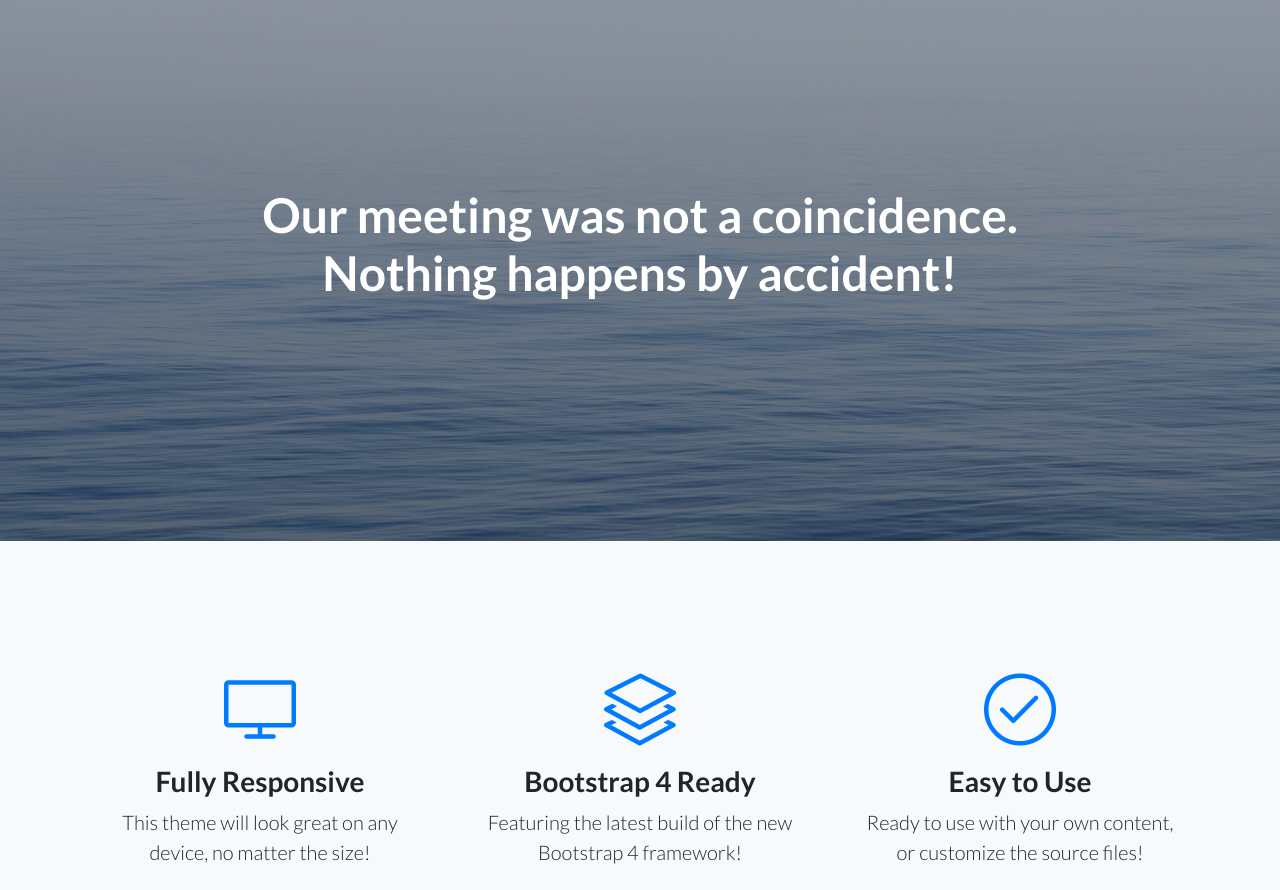
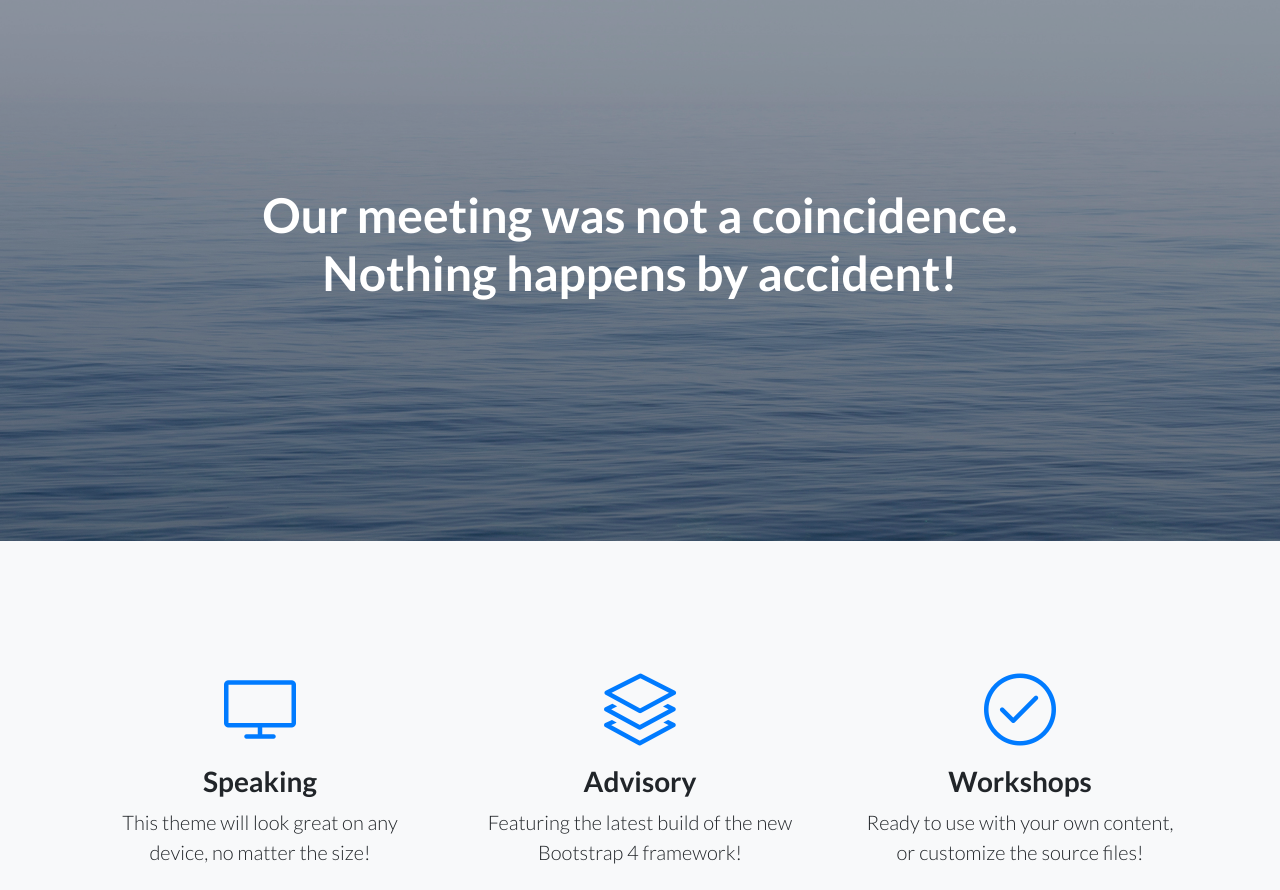
Before and after one commit to yosef7/personal-page, a website: page index.html in a window 1280 px wide. Shown: the part 62-952 px from the top of the page. Drawn offline with Linux system fonts and the light colour scheme.

Commit message:
chillin un update!

```diff
--- a/index.html
+++ b/index.html
@@ -41,7 +41,7 @@
         <div class="col-xl-9 mx-auto">
           <h1 class="mb-5">Our meeting was not a coincidence. Nothing happens by accident!</h1>
         </div>
-    <!--    <div class="col-md-10 col-lg-8 col-xl-7 mx-auto">
+        <!-- <div class="col-md-10 col-lg-8 col-xl-7 mx-auto">
           <form>
             <div class="form-row">
               <div class="col-12 col-md-9 mb-2 mb-md-0">
@@ -49,11 +49,11 @@
              </div>
               <div class="col-12 col-md-3">
                 <button type="submit" class="btn btn-block btn-lg btn-primary">Sign up!</button>
-              </div>-->
-            </div>
-          </form>
-        </div>
+              </div> -->
       </div>
+      </form>
+    </div>
+    </div>
     </div>
   </header>
 
@@ -66,7 +66,7 @@
             <div class="features-icons-icon d-flex">
               <i class="icon-screen-desktop m-auto text-primary"></i>
             </div>
-            <h3>Fully Responsive</h3>
+            <h3>Speaking</h3>
             <p class="lead mb-0">This theme will look great on any device, no matter the size!</p>
           </div>
         </div>
@@ -75,7 +75,7 @@
             <div class="features-icons-icon d-flex">
               <i class="icon-layers m-auto text-primary"></i>
             </div>
-            <h3>Bootstrap 4 Ready</h3>
+            <h3>Advisory</h3>
             <p class="lead mb-0">Featuring the latest build of the new Bootstrap 4 framework!</p>
           </div>
         </div>
@@ -84,7 +84,7 @@
             <div class="features-icons-icon d-flex">
               <i class="icon-check m-auto text-primary"></i>
             </div>
-            <h3>Easy to Use</h3>
+            <h3>Workshops</h3>
             <p class="lead mb-0">Ready to use with your own content, or customize the source files!</p>
           </div>
         </div>
@@ -156,7 +156,7 @@
     <div class="container">
       <div class="row">
         <div class="col-xl-9 mx-auto">
-          <h2 class="mb-4">Ready to get started? Sign up now!</h2>
+          <h5 class="mb-4">We respect your privacy</h5>
         </div>
         <div class="col-md-10 col-lg-8 col-xl-7 mx-auto">
           <form>
```
